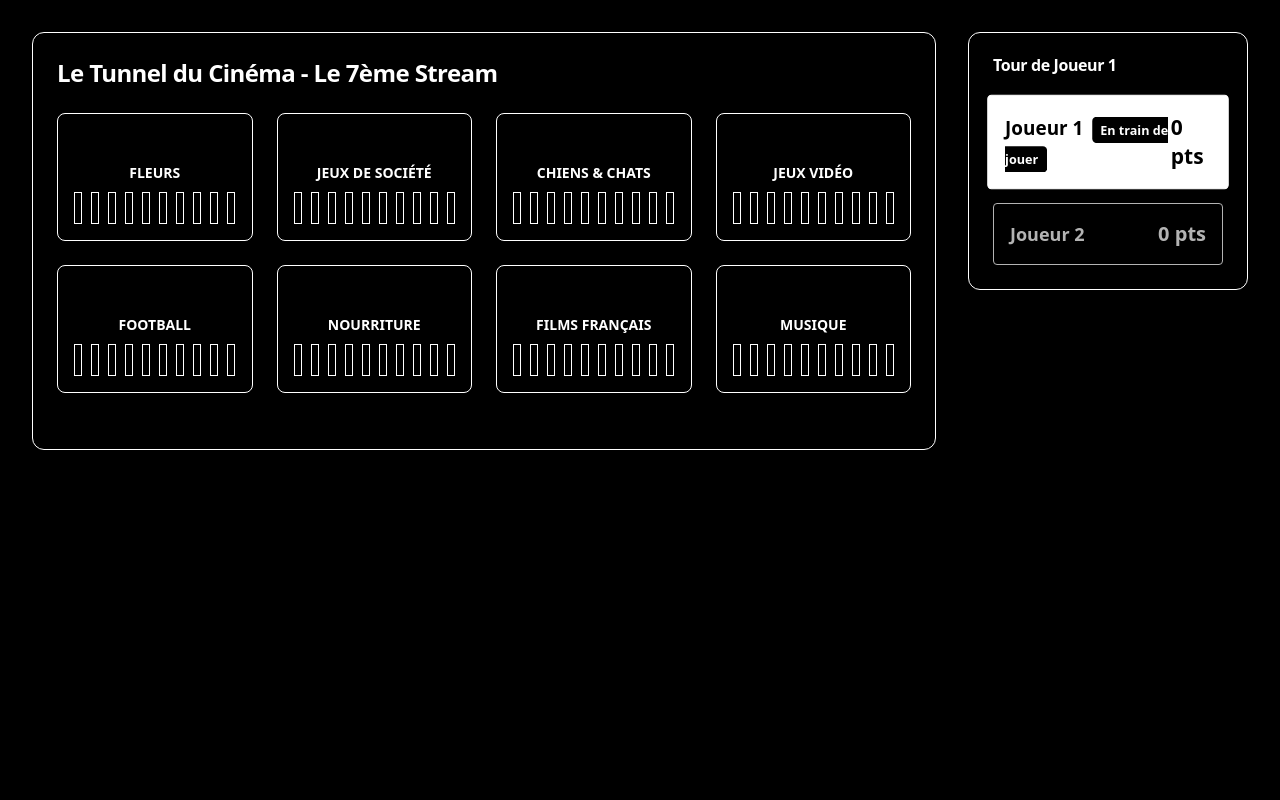
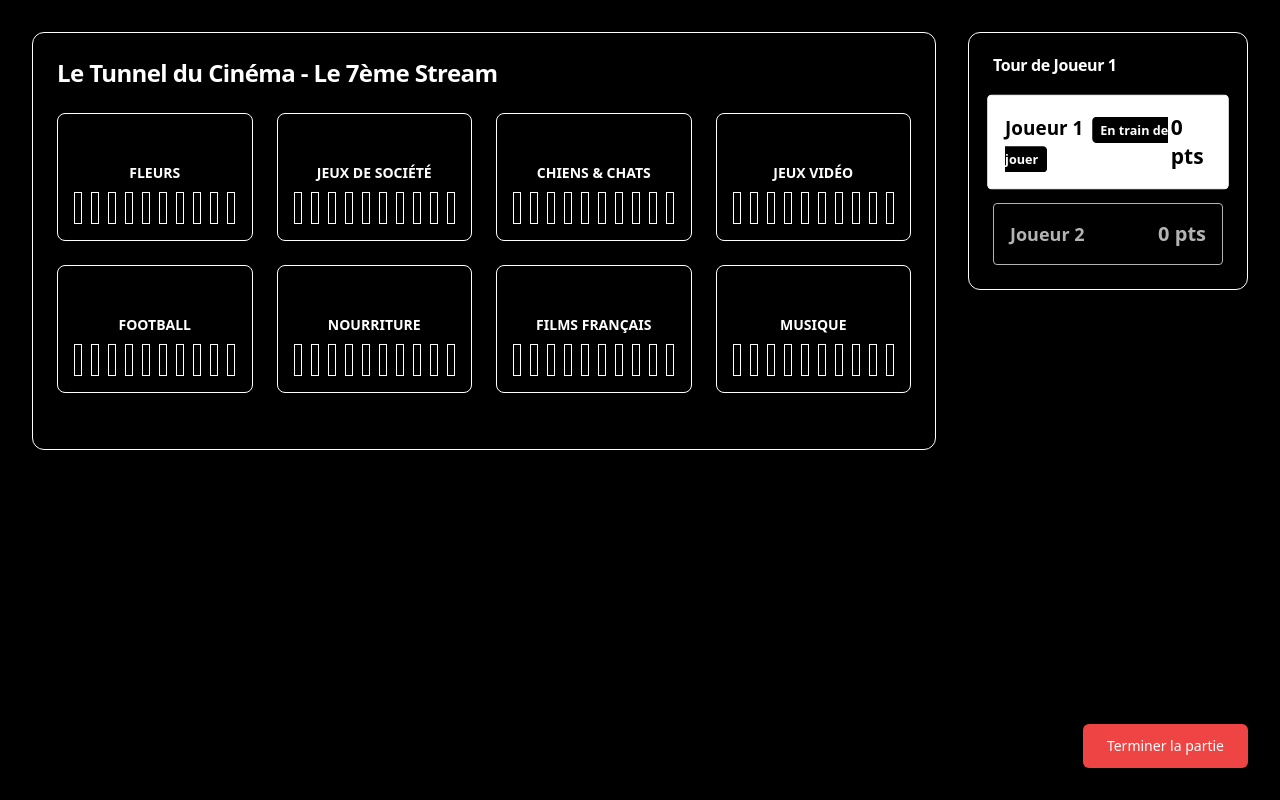
Before and after one commit to ayoublk/letunnelducinema, a React (Vite) app: page / in a window 1280 px wide. Both pictures are taken after a click on the button "Commencer la partie". Built offline with nearby package versions, Linux system fonts and the light colour scheme.

Commit message:
Terminer la partie + gestion égalité

```diff
--- a/src/App.jsx
+++ b/src/App.jsx
@@ -214,19 +214,30 @@ const categories = {
   ],
 };
 
-const VictoryModal = ({ winner, players, onRestart }) => {
+const VictoryModal = ({ winners, players, onRestart }) => {
+  const getTitle = () => {
+    if (winners.length > 1) return "Égalité !";
+    return "Victoire !";
+  };
+
+  const getMessage = () => {
+    if (winners.length === 3) return "Incroyable ! Les trois joueurs sont à égalité !";
+    if (winners.length === 2) return `${winners[0].name} et ${winners[1].name} sont à égalité !`;
+    return `${winners[0].name} a gagné !`;
+  };
+
   return (
     <div className="fixed inset-0 bg-black bg-opacity-50 flex items-center justify-center z-50">
       <div className="bg-black border-2 border-white p-8 rounded-lg w-96 text-center">
-        <h2 className="text-4xl font-bold text-white mb-4">Victoire !</h2>
-        <p className="text-2xl text-white mb-8">{winner.name} a gagné !</p>
+        <h2 className="text-4xl font-bold text-white mb-4">{getTitle()}</h2>
+        <p className="text-2xl text-white mb-8">{getMessage()}</p>
 
         <div className="space-y-4 mb-8">
           {players.map(player => (
             <div
               key={player.id}
               className={`p-4 rounded border ${
-                player.id === winner.id
+                winners.includes(player)
                   ? 'border-yellow-500 bg-white text-black'
                   : 'border-white text-white'
               }`}
@@ -289,7 +300,6 @@ const PlayerSelection = ({ onStart }) => {
 
 
 
-
   return (
     <Card className="w-full max-w-lg mx-auto bg-black text-white border-white">
       <CardHeader>
@@ -347,6 +357,8 @@ function App() {
   const [userAnswer, setUserAnswer] = useState('');
   const [isAnswerCorrect, setIsAnswerCorrect] = useState(null);
   const [showConfetti, setShowConfetti] = useState(false);
+  const [winners, setWinners] = useState([]);
+
 
 
   const startGame = (numberOfPlayers, playersList) => {
@@ -426,6 +438,21 @@ function App() {
       setCurrentPlayer((currentPlayer + 1) % players.length);
     }
   };
+
+  const handleEndGame = () => {
+    // Trier les joueurs par score (du plus haut au plus bas)
+    const sortedPlayers = [...players].sort((a, b) => b.score - a.score);
+
+    // Trouver tous les joueurs avec le score le plus élevé
+    const highestScore = sortedPlayers[0].score;
+    const winners = players.filter(player => player.score === highestScore);
+
+    setWinners(winners); // Ajoutez cet état
+    setShowVictoryModal(true);
+    setShowConfetti(true);
+    playSound('victory');
+  };
+
 
   if (!gameStarted) {
     return (
@@ -612,21 +639,30 @@ function App() {
                   <p className="text-green-500">Points en jeu : {currentPoints}</p>
                 </div>
               )}
-
             </CardContent>
           </Card>
         </div>
       </div>
+
+      {/* Bouton Terminer */}
+      <div className="fixed bottom-8 right-8">
+        <Button
+          onClick={handleEndGame}
+          className="bg-red-500 text-white hover:bg-red-600 px-6 py-3"
+        >
+          Terminer la partie
+        </Button>
+      </div>
+
+      {/* Modal de victoire */}
       {showVictoryModal && (
-      <VictoryModal
-        winner={players[currentPlayer]}
-        players={players}
-        onRestart={() => window.location.reload()}
-      />
-    )}
+        <VictoryModal
+          winners={winners}
+          players={players}
+          onRestart={() => window.location.reload()}
+        />
+      )}
     </div>
-
-
   );
 }
 export default App;
```
